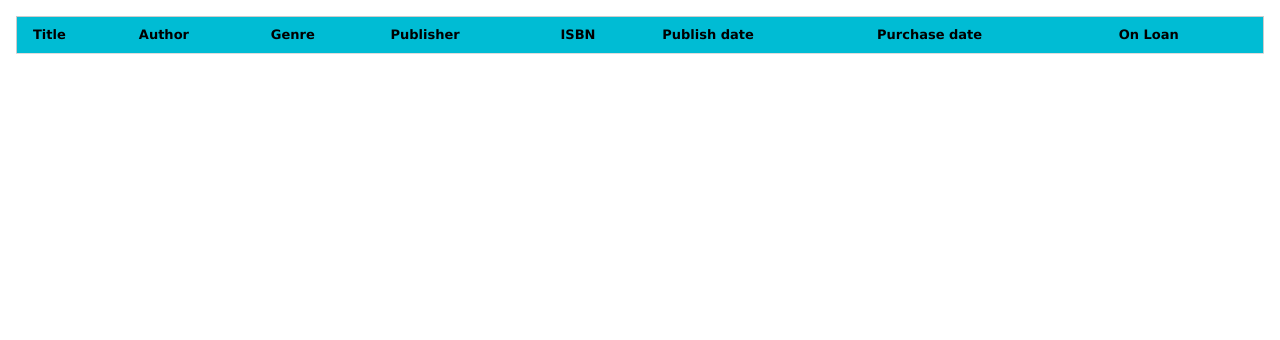
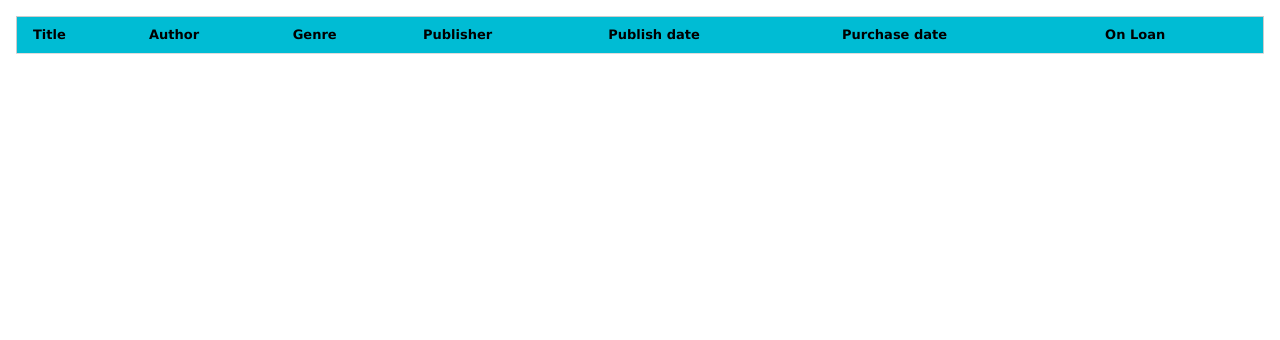
Before and after one commit to samuelmovi/django_library_manager, a Django app: page /books/ in a window 1280 px wide. Shown: the part 120-460 px from the top of the page. Run offline with Django 3.2, Linux system fonts and the light colour scheme; the visitor is signed in with stand-in values (Sample User, id 1); data that the repository does not hold is empty.

Commit message:
removed isbn from show books, added created and modified dates to book info

```diff
--- a/library/templates/library/book_info.html
+++ b/library/templates/library/book_info.html
@@ -36,7 +36,10 @@
 			{% endfor %}
 			{% endif %}
 		</select>
-	<br/>
+	  <div class="medium-font w3-container">
+         <p>{% trans 'Added: '%}{{book.created}}</p>
+		  <p>{% trans 'Modified: '%}{{book.modified}}</p>
+	  </div>
 	<div class="medium-font w3-cell-row w3-black">
   		<button type="submit" name="action" value="modify" class="w3-half w3-container w3-cell w3-btn w3-mobile w3-hover-green">
 		{% trans 'Modify'%}</button>
--- a/library/templates/library/show_books.html
+++ b/library/templates/library/show_books.html
@@ -9,7 +9,6 @@
     <th class="w3-hover-light-blue">{{ table_headers.author }}</th>
     <th class="w3-hover-light-blue">{{ table_headers.genre }}</th>
     <th class="w3-hover-light-blue">{{ table_headers.publisher }}</th>
-    <th class="w3-hover-light-blue">{{ table_headers.isbn }}</th>
     <th class="w3-hover-light-blue">{{ table_headers.publish_date }}</th>
     <th class="w3-hover-light-blue">{{ table_headers.purchase_date }}</th>
     <th class="w3-hover-light-blue">{{ table_headers.loaned }}</th>
@@ -22,7 +21,6 @@
       <th>{{ book.author }}</th>
       <th>{{ book.genre }}</th>
       <th>{{ book.publisher }}</th>
-      <th>{{ book.isbn }}</th>
       <th>{{ book.publish_date }}</th>
       <th>{{ book.purchase_date }}</th>
       <th>{{ book.loaned }}</th>
```
